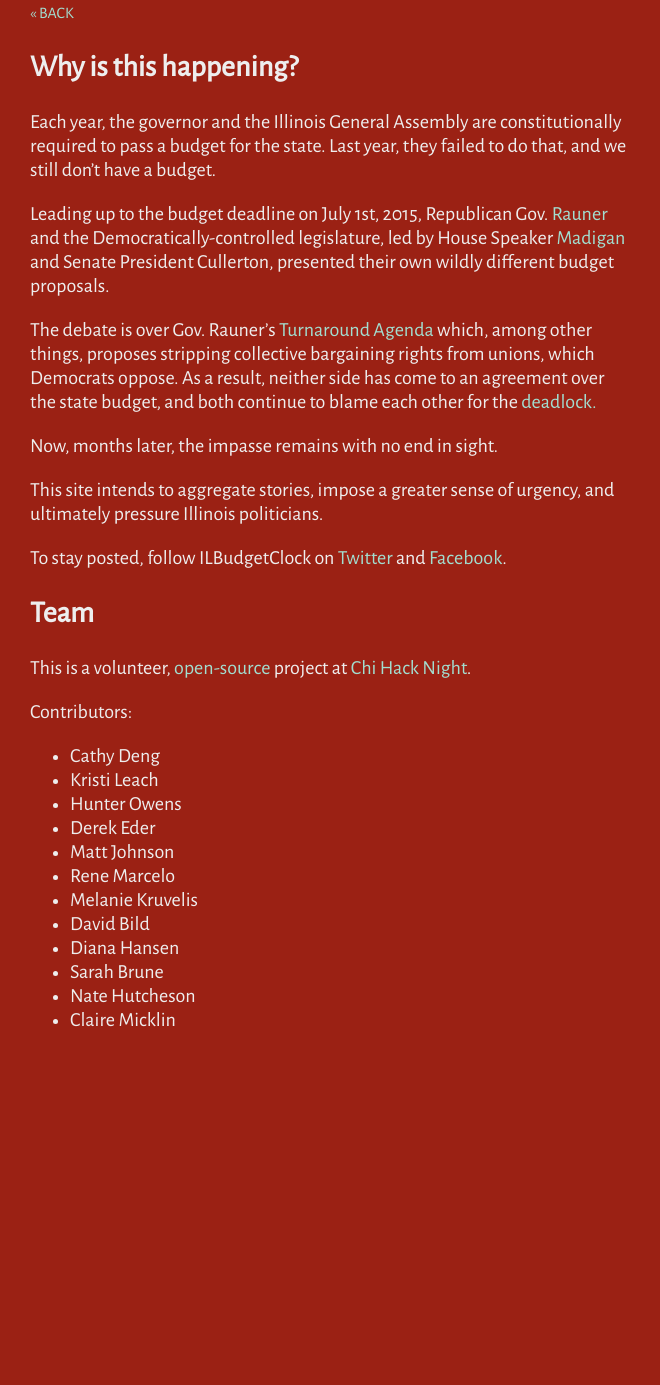
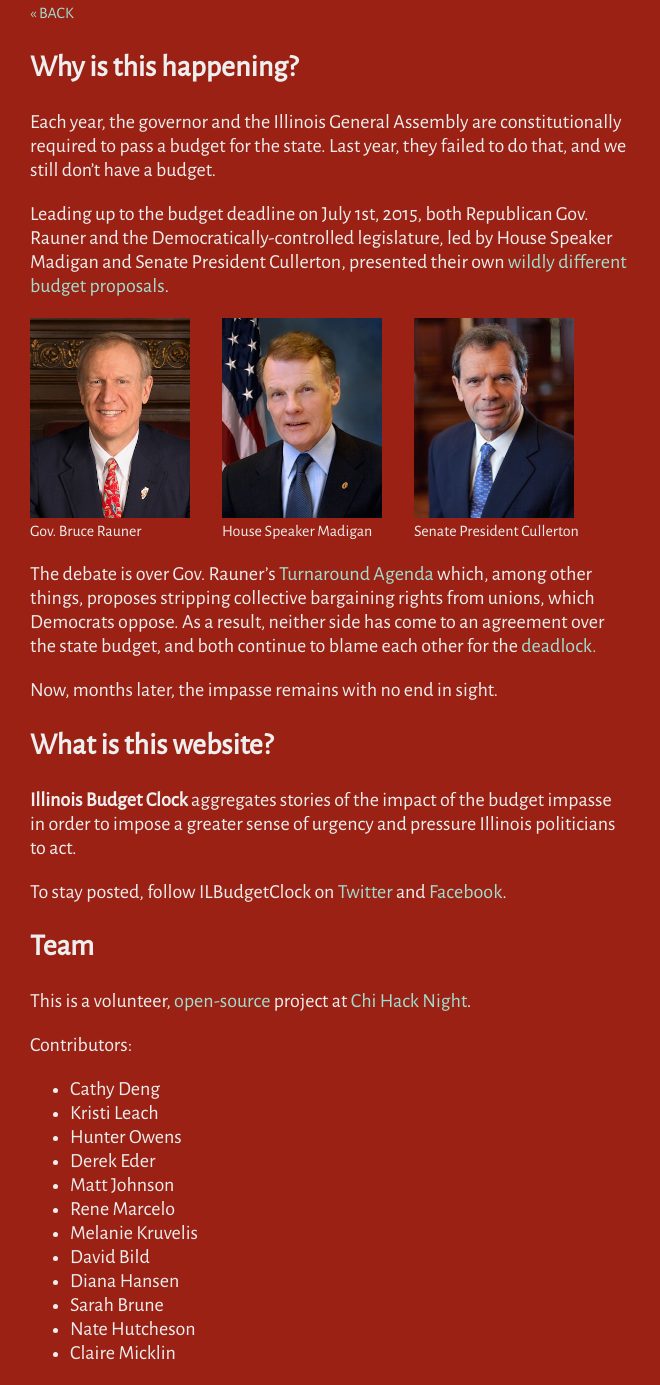
Before and after one commit to chihacknight/il-budget-clock, a Jekyll site: the page built from about.html, in a window 1280 px wide. Shown: the whole page, without its empty margins (0-660 px from the left). Built offline with Jekyll 4.4.1, drawn with Linux system fonts in a browser that asks for light colours; nearby versions of some CDN libraries; before the commit the page ends 1052 px from its top, so only the background shows below that.

Commit message:
added pretty photos

```diff
--- a/about.html
+++ b/about.html
@@ -7,12 +7,24 @@ layout: default
 	<h2 id='why'>Why is this happening?</h2>
     <p>Each year, the governor and the Illinois General Assembly are constitutionally required to pass a budget for the state. Last year, they failed to do that, and we still don’t have a budget.</p>
 
-    <p>Leading up to the budget deadline on July 1st, 2015, Republican Gov. <a href="https://www.illinoispolicy.org/rauners-budget-a-line-item-breakdown/">Rauner</a>
-      and the Democratically-controlled legislature, led by House Speaker <a href="http://wgntv.com/2015/05/26/il-democrats-proposing-budget-with-3-billion-worth-of-debt/">Madigan</a> and Senate President Cullerton, presented their own wildly different budget proposals.</p>
+    <p>Leading up to the budget deadline on July 1st, 2015, both Republican Gov. Rauner and the Democratically-controlled legislature, led by House Speaker Madigan and Senate President Cullerton, presented their own <a href="https://www.illinoispolicy.org/rauners-budget-a-line-item-breakdown/">wildly different</a> <a href="http://wgntv.com/2015/05/26/il-democrats-proposing-budget-with-3-billion-worth-of-debt/">budget proposals</a>.</p>
+
+    <div class='headshots'>
+    	<div class='thumb'><img src='images/rauner.jpg' alt='Gov. Bruce Rauner' title='Gov. Bruce Rauner' /><span class='small'>Gov. Bruce Rauner</span></div>
+    	<div class='thumb'><img src='images/madigan.jpg' alt='Illinois House Speaker Michael Madigan' title='Illinois House Speaker Michael Madigan' /><span class='small'>House Speaker Madigan</span></div>
+    	<div class='thumb'><img src='images/cullerton.jpg' alt='Illinois Senate President John Cullerton' title='Illinois Senate President John Cullerton' /><span class='small'>Senate President Cullerton</span></div>
+    </div>
+
+    <div class='clearfix'></div>
+
+
     <p>The debate is over Gov. Rauner’s <a href="https://www.illinois.gov/gov/Documents/CompiledPacket.pdf">Turnaround Agenda</a> which, among other things, proposes stripping collective bargaining rights from unions,
       which Democrats oppose. As a result, neither side has come to an agreement over the state budget, and both continue to blame each other for the <a href="http://chicago.cbslocal.com/2015/10/07/rauner-madigan-trade-blame-over-damage-from-budget-impasse/">deadlock.</a>
+
     <p>Now, months later, the impasse remains with no end in sight.</p>
-    <p>This site intends to aggregate stories, impose a greater sense of urgency, and ultimately pressure Illinois politicians.</p>
+
+    <h2 id='why'>What is this website?</h2>
+    <p><strong>Illinois Budget Clock</strong> aggregates stories of the impact of the budget impasse in order to impose a greater sense of urgency and pressure Illinois politicians to act.</p>
     <p>To stay posted, follow ILBudgetClock on <a href="https://twitter.com/ILBudgetClock">Twitter</a> and <a href="https://www.facebook.com/IL-Budget-Clock-727226324079655/">Facebook</a>.</p>
 
 	<h2 id='team'>Team</h2>
--- a/css/custom.css
+++ b/css/custom.css
@@ -23,8 +23,23 @@ body {
     max-width: 600px;
 }
 
+.thumb {
+    width: 32%;
+    float: left;
+}
+
+.headshots img {
+    max-width: 160px;
+    float: left;
+    padding-right: 10px;
+}
+
 .center{
     text-align:center;
+}
+
+.clearfix {
+    clear: both;
 }
 
 h1, h2, h3, .h1, .h2, .h3 {
@@ -49,7 +64,6 @@ a, a:visited{
 a:hover, a:active{
 	color: #eee;
 }
-
 
 #clock {
 	font-size: 50px;
```
Also changed, not shown: images/cullerton.jpg (added), images/madigan.jpg (added), images/rauner.jpg (added), 1 other file.
